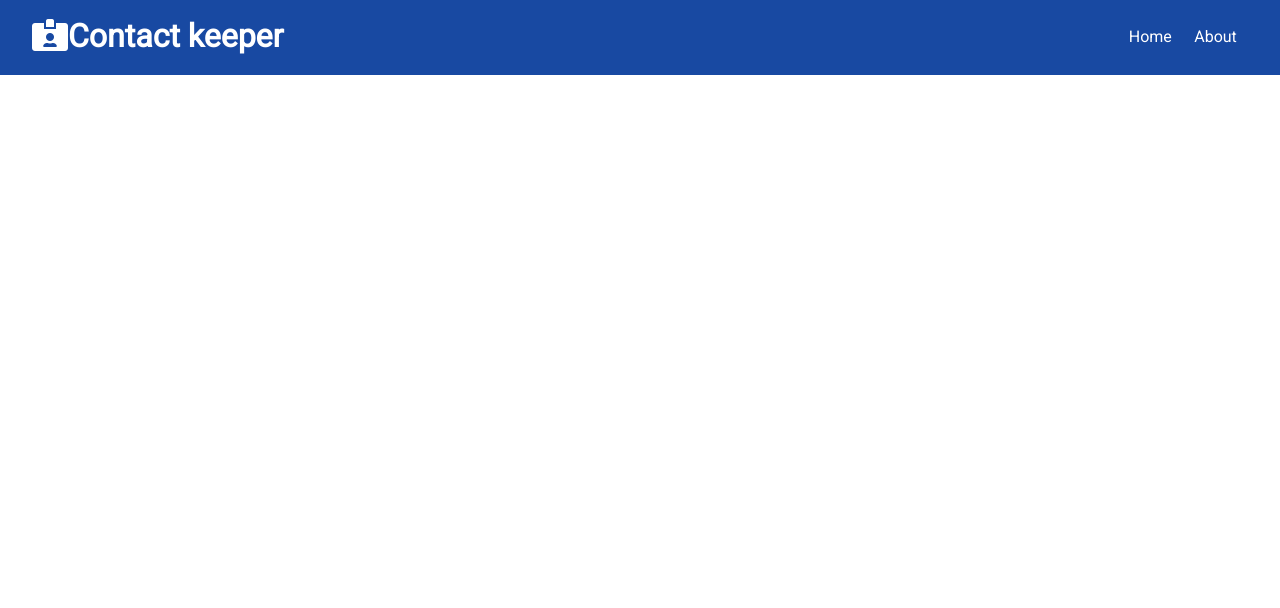
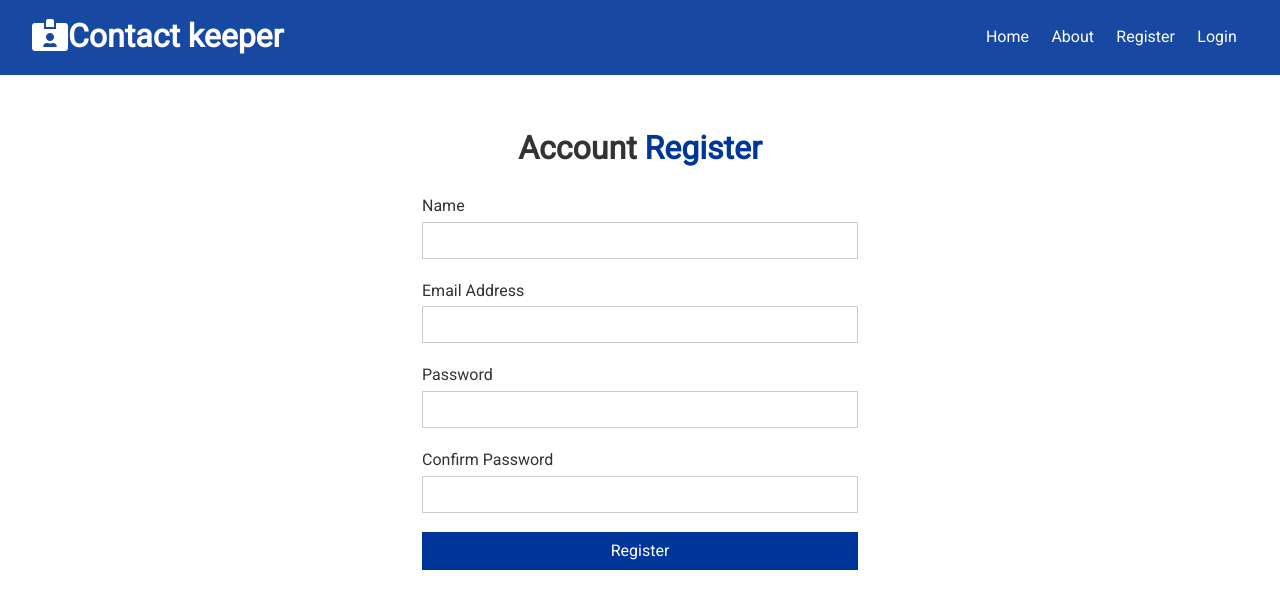
Before and after one commit to fahimferoje/contact-keeper, a React (Create React App) app in the folder client/: page /register in a window 1280 px wide. Shown: the top 608 px of the page. Built offline with nearby package versions, Linux system fonts and the light colour scheme.

Commit message:
sec 9 ep 61: register and login forms

```diff
--- a/client/src/App.js
+++ b/client/src/App.js
@@ -5,6 +5,8 @@
 import Navbar from './components/layout/Navbar';
 import Home from './components/pages/Home';
 import About from './components/pages/About';
+import Register from './components/auth/Register';
+import Login from './components/auth/Login';
 
 import ContactState from './context/contact/ContactState';
 import AuthState from './context/auth/AuthState';
@@ -20,6 +22,8 @@
 							<Switch>
 								<Route exact path="/" component={Home} />
 								<Route exact path="/about" component={About} />
+								<Route exact path="/register" component={Register} />
+								<Route exact path="/login" component={Login} />
 							</Switch>
 						</div>
 					</Fragment>
--- /dev/null
+++ b/client/src/components/auth/Login.js
@@ -0,0 +1,50 @@
+import React, { useState } from "react";
+
+const Login = () => {
+	const [user, setUser] = useState({
+		email: "",
+		password: ""
+	});
+
+	const { email, password } = user;
+
+	const onChange = (e) => {
+		setUser({ ...user, [e.target.name]: e.target.value });
+	};
+
+	const onSubmit = (e) => {
+		e.preventDefault();
+
+		console.log("Login submit");
+	};
+
+	return (
+		<div className="form-container">
+			<h1>
+				Account <span className="text-primary">Login</span>
+			</h1>
+			<form onSubmit={onSubmit}>
+				<div className="form-group">
+					<label htmlFor="email">Email Address</label>
+					<input type="email" name="email" value={email} onChange={onChange} />
+				</div>
+				<div className="form-group">
+					<label htmlFor="password">Password</label>
+					<input
+						type="password"
+						name="password"
+						value={password}
+						onChange={onChange}
+					/>
+				</div>
+				<input
+					type="submit"
+					value="Login"
+					className="btn btn-primary btn-block"
+				/>
+			</form>
+		</div>
+	);
+};
+
+export default Login;
--- /dev/null
+++ b/client/src/components/auth/Register.js
@@ -0,0 +1,52 @@
+import React, { useState } from 'react';
+
+const Register = () => {
+
+    const [user, setUser] = useState({
+        name:'',
+        email: '',
+        password: '',
+        password2: ''
+    });
+
+    const { name, email, password, password2 } = user;
+
+    const onChange = e => {
+        setUser({...user, [e.target.name]: e.target.value});
+    }
+
+    const onSubmit = e => {
+        e.preventDefault();
+
+        console.log('Register submit');
+    }
+
+    return (
+			<div className="form-container">
+				<h1>
+					Account <span className="text-primary">Register</span>
+				</h1>
+				<form onSubmit={onSubmit}>
+					<div className="form-group">
+						<label htmlFor="name">Name</label>
+						<input type="text" name="name" value={name} onChange={onChange} />
+					</div>
+					<div className="form-group">
+						<label htmlFor="email">Email Address</label>
+						<input type="email" name="email" value={email} onChange={onChange} />
+					</div>
+					<div className="form-group">
+						<label htmlFor="password">Password</label>
+						<input type="password" name="password" value={password} onChange={onChange} />
+					</div>
+					<div className="form-group">
+						<label htmlFor="password2">Confirm Password</label>
+						<input type="password" name="password2" value={password2} onChange={onChange} />
+					</div>
+                    <input type="submit" value="Register" className="btn btn-primary btn-block"/>
+				</form>
+			</div>
+		);
+}
+
+export default Register
--- a/client/src/components/layout/Navbar.js
+++ b/client/src/components/layout/Navbar.js
@@ -16,6 +16,12 @@
 				<li>
                     <Link to='/about'>About</Link>
                 </li>
+				<li>
+                    <Link to='/register'>Register</Link>
+                </li>
+				<li>
+                    <Link to='/login'>Login</Link>
+                </li>
 			</ul>
 		</div>
 	);
```
